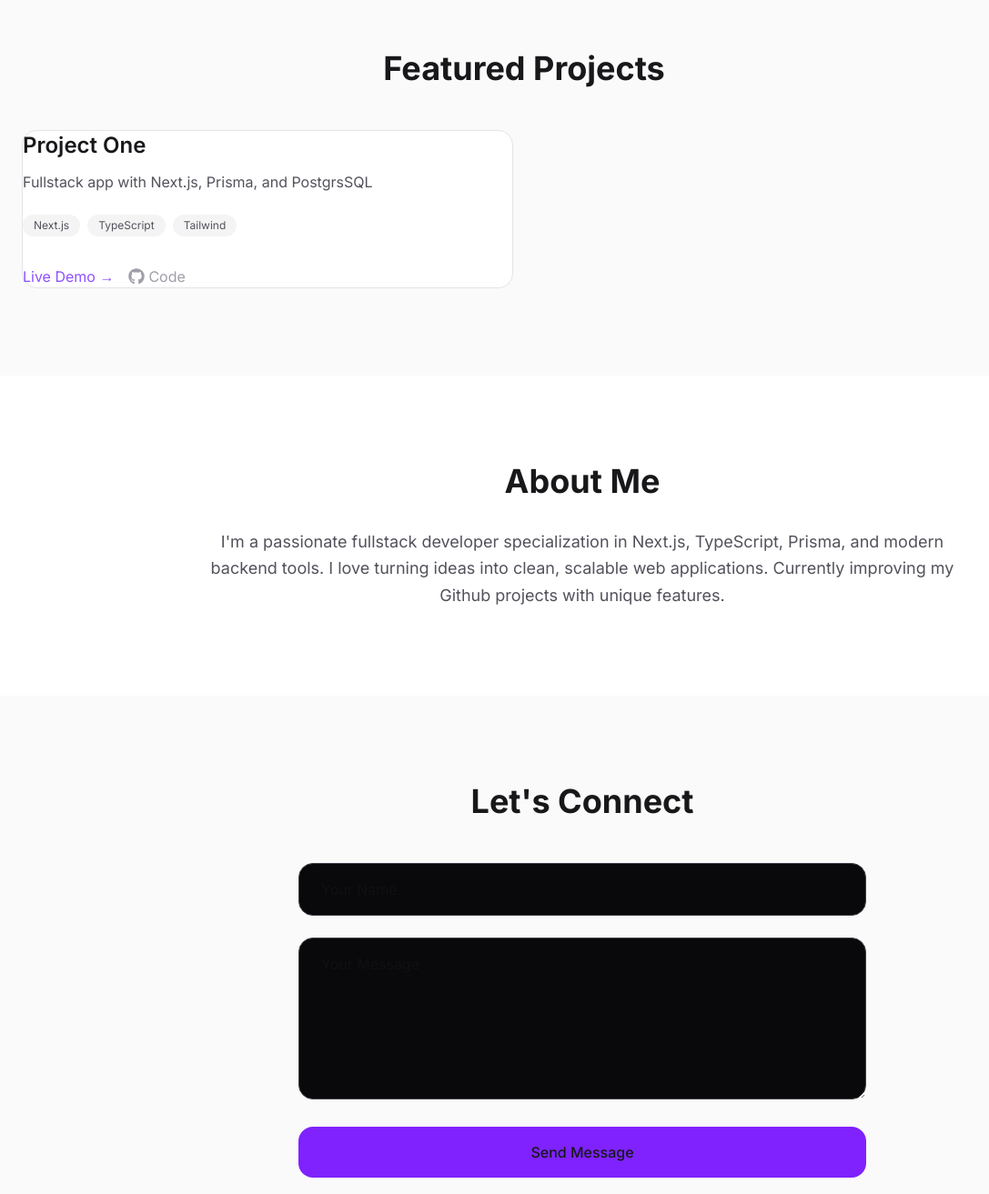
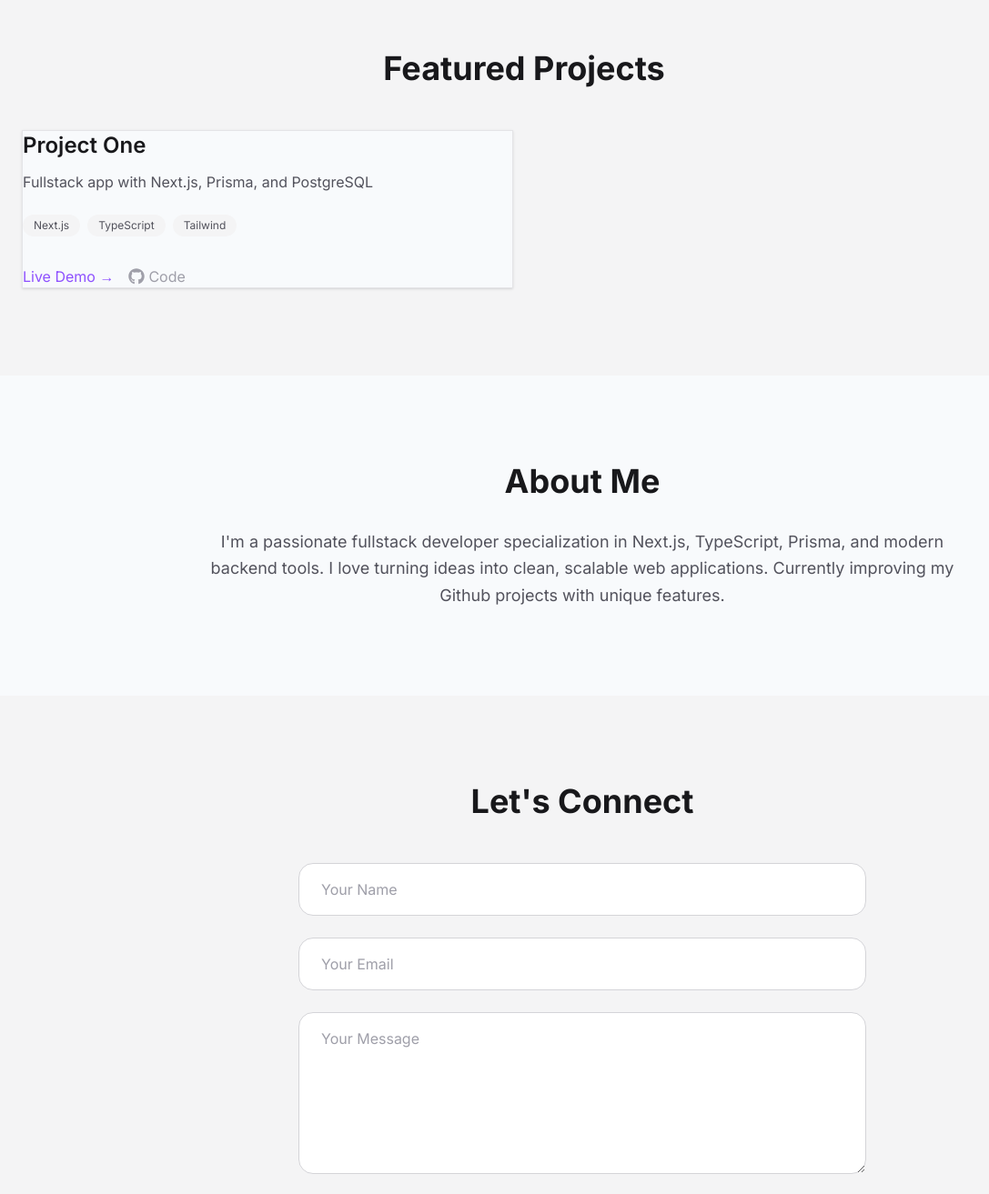
Before and after one commit to Kuldeep9711/my-portfolio, a Next.js app: page / in a window 1280 px wide. Shown: the part 841-2154 px from the top of the page at 91% size, without its empty margins (0-1087 px from the left). Built offline with nearby package versions, Linux system fonts and the light colour scheme.

Commit message:
fix: update light mode and add new css in form

```diff
--- a/app/page.tsx
+++ b/app/page.tsx
@@ -24,7 +24,7 @@ export default function Home() {
   const toggleDarkMode = () => {
     const newDarkMode = !darkMode;
 
-    setDarkMode(!darkMode);
+    setDarkMode(newDarkMode);
    document.documentElement.classList.toggle("dark", newDarkMode);
 
    localStorage.setItem("theme", newDarkMode ? "dark" : "light");
@@ -42,8 +42,8 @@ export default function Home() {
       { threshold: 0.5, rootMargin: '-100px 0px -50% 0px' }
     );
 
-    const section = document.querySelectorAll('section[id]');
-    section.forEach((section) => observer.observe(section));
+    const sections = document.querySelectorAll('section[id]');
+    sections.forEach((section) => observer.observe(section));
 
     return () => observer.disconnect();
   }, []);
@@ -53,22 +53,22 @@ export default function Home() {
     element?.scrollIntoView({
       behavior: 'smooth',
       block: 'start',
-    })
+    });
   };
 
-  const porjects = [
+  const projects = [
     {
       title: "Project One",
-      desc: "Fullstack app with Next.js, Prisma, and PostgrsSQL",
+      desc: "Fullstack app with Next.js, Prisma, and PostgreSQL",
       tech: ["Next.js", "TypeScript", "Tailwind"],
       link: "#",
       github: "#",
     },
-    // Later add 3-4 real/improved projects here
+    //  Add 3-4 real/improved projects here
   ];
 
   return (
-    <div className="min-h-screen bg-white dark:bg-zinc-950 text-zinc-900 dark:text-white transition-colors duration-300">
+    <div className="min-h-screen bg-slate-50 dark:bg-zinc-950 text-zinc-900 dark:text-white transition-colors duration-300">
 
       {/* Navbar */}
       <nav className="fixed top-0 w-full z-50 bg-white/80 dark:bg-zinc-950/80 backdrop-blur-md border-b border-zinc-200 dark:border-zinc-800 transition-colors duration-300">
@@ -139,7 +139,7 @@ export default function Home() {
            transition={{ delay: 0.5 }}
            className="flex gap-4 justify-center"
            >
-          <a href="#project" className="px-8 py-3 bg-violet-600 hover:bg-violet-700 text-white rounded-full font-medium transition">
+          <a href="#projects" className="px-8 py-3 bg-violet-600 hover:bg-violet-700 text-white rounded-full font-medium transition">
            View My Work
           </a>
           <a href="#contact" className="px-8 py-3 border border-zinc-700 dark:text-zinc-300 rounded-full font-medium transition">
@@ -150,7 +150,7 @@ export default function Home() {
       </section>
 
       {/* Project Section with Stagger Animation */}
-         <section id="projects" className="py-24 bg-zinc-50 dark:bg-zinc-900 transition-colors duration-300">
+         <section id="projects" className="py-24 bg-zinc-100 dark:bg-zinc-900 transition-colors duration-300">
           <div className="max-w-6xl max-auto px-6">
                <motion.h2
                initial={{ opacity: 0 }}
@@ -161,14 +161,14 @@ export default function Home() {
                </motion.h2>
 
                <div className="grid md:grid-cols-2 gap-6">
-                 {porjects.map((project, index) => (
+                 {projects.map((project, index) => (
                   <motion.div
                   key={index}
                   initial={{ opacity: 0, y: 50 }}
                   whileInView={{ opacity: 1, y: 0 }}
                   transition={{ delay: index * 0.1 }}
                   whileHover={{ scale: 1.03 }}
-                  className="bg-white dark:bg-zinc-950 border border-zinc-200 dark:border-zinc-800 rounded-2xl group transition-colors duration-300"
+                  className="bg-slate-50 dark:bg-zinc-950 border border-zinc-200 shadow-sm hover:shadow-md"
                   >
                    <h3 className="text-2xl font-semibold mb-3 text-zinc-900 dark:text-white">
                      {project.title}
@@ -194,7 +194,7 @@ export default function Home() {
          </section>
 
          {/* About Section */}
-         <section id="about" className="py-24 bg-white dark:bg-zinc-950 transition-colors duration-300">
+         <section id="about" className="py-24 bg-slate-50 dark:bg-zinc-950 transition-colors duration-300">
           <div className="max-w-4xl mx-auto px-6 text-center">
            <h2 className="text-4xl font-bold mb-8 text-zinc-900 dark:text-white">About Me</h2>
            <p className="text-lg text-zinc-600 dark:text-zinc-400 leading-relaxed">
@@ -205,7 +205,7 @@ export default function Home() {
          </section>
 
         {/* Contact Section with Working form */}
-        <section id="contact" className="py-24 bg-zinc-50 dark:bg-zinc-900 transition-colors duration-300">
+        <section id="contact" className="py-24 bg-zinc-100 dark:bg-zinc-900 transition-colors duration-300">
           <div className="max-w-2xl mx-auto px-6"> {/* it is good looking */}
            <h2 className="text-4xl font-bold mb-12 text-center text-zinc-900 dark:text-white">Let's Connect</h2>
        <ContactForm />
@@ -213,12 +213,12 @@ export default function Home() {
         </section>
 
         {/* Footer */}
-        <footer className="py-12 border-t border-zinc-200 dark:border-zinc-800 text-center text-zinc-400 dark:text-zinc-500 bg-white dark:bg-zinc-950 transition-colors duration-300">
+        <footer className="py-12 border-t border-zinc-200 dark:border-zinc-800 text-center text-zinc-400 dark:text-zinc-500 bg-slate-50 dark:bg-zinc-950 transition-colors duration-300">
           <div className="flex justify-center gap-6 mb-4">
              <a href="#" className="hover:text-violet-500 dark:hover:text-violet-400 transition">
                <FaLinkedin size={20} />
              </a>
-             <a href="#" className="hover:text-violet-500 dark:hover:text-violet-400 transition">
+             <a href="https://github.com/Kuldeep9711" className="hover:text-violet-500 dark:hover:text-violet-400 transition">
               <FaGithub size={20} />
              </a>
              <a href="#" className="hover:text-violet-500 dark:hover:text-violet-400 transition">
--- a/components/ContactForm.tsx
+++ b/components/ContactForm.tsx
@@ -16,58 +16,90 @@ export default function ContactForm() {
         try {
           const res = await fetch('/api/contact', {
             method: 'POST',
+            headers: {
+              'Content-Type': 'application/json',
+            },
+
             body: JSON.stringify({
                 name: formData.get('name'),
                 email: formData.get('email'),
                 message: formData.get('message'),
             }),
-          }) ;
+          });
 
           if (res.ok) {
             setStatus('success');
             setMessage('Message sent successfully! 🎉');
+          } else {
+            setStatus('error');
+            setMessage('Something went wrong. Please try again.');
           }
+
         } catch (err) {
             setStatus('error');
             setMessage('Network error. Please check your connection.');
         }
     };
+
   return (
     <form onSubmit={handleSubmit} className="space-y-6">
+
+      {/* Name */}
         <div>
          <input
          type="text"
          name="name"
          placeholder="Your Name"
          required
-         className="w-full px-6 py-4 bg-zinc-950 border border-zinc-700 rounded-2xl focus:outline-none focus:border-violet-500 transition"
+         className="w-full px-6 py-4 bg-white dark:bg-zinc-900 border border-zinc-300 dark:border-zinc-700 text-zinc-900 dark:text-white placeholder-zinc-400 dark:placeholder-zinc-500 rounded-2xl focus:outline-none focus:border-violet-500 dark:focus:border-violet-500 transition-colors duration-200"
          />
     </div>
+
+    {/*  */}
+  <div>
+    <input
+    type="email"
+    name="email"
+    placeholder="Your Email"
+    required
+    className="w-full px-6 py-4 bg-white dark:bg-zinc-900 border border-zinc-300 dark:border-zinc-700 text-zinc-900 dark:text-white placeholder-zinc-400 dark:placeholder-zinc-500 rounded-2xl focus:ouline-none focus:border-violet-500 dark:focus:border-violet-500 transition-colors duration-200"
+    />
+
+  </div>
+
+  {/* Message */}
     <div>
         <textarea
          name="message"
          rows={6}
          placeholder="Your Message"
          required
-         className="w-full px-6 py-4 bg-zinc-950 border border-zinc-700 rounded-2xl focus:outline-none focus:border-violet-500 transition resize-y"
+         className="w-full px-6 py-4 bg-white dark:bg-zinc-900 border border-zinc-300 dark:border-zinc-700 text-zinc-900 dark:text-white placeholder-zinc-400 dark:placeholder-zinc-500 rounded-2xl focus:outline-none focus:border-violet-500 dark:focus:border-violet-500 transition-colors duration-200 resize-y"
         />
     </div>
 
+     {/* Submit Button */}
     <motion.button
     whileHover={{ scale: 1.02 }}
     whileTap={{ scale: 0.98 }}
     type="submit"
     disabled={status === 'sending'}
-    className="w-full py-4 bg-violet-600 hover:bg-violet-700 disabled:bg-zinc-700 rounded-2xl font-medium transition"
+    className="w-full py-4 bg-violet-600 hover:bg-violet-700 disabled:bg-zinc-300 dark:bg-disabled:text-zinc-700 disabled:text-zinc-500 dark:disabled:text-zinc-400 disabled:cursor-not-allowed text-white rounded-2xl font-medium transition-colors duration-200"
     >
        {status === 'sending' ? 'Sending...' : 'Send Message'}
        </motion.button>
 
+      {/* Status Message */}
       {message && (
-        <p className={`text-center ${status === 'success' ? 'text-green-400' : 'text-red-400'}`}>
+        <p className={`text-center font-medium ${
+        status === 'success'
+         ? 'text-green-400'
+         : 'text-red-400'
+         }`}>
         {message}
         </p>
       )}
+
     </form>
   );
 }
```
